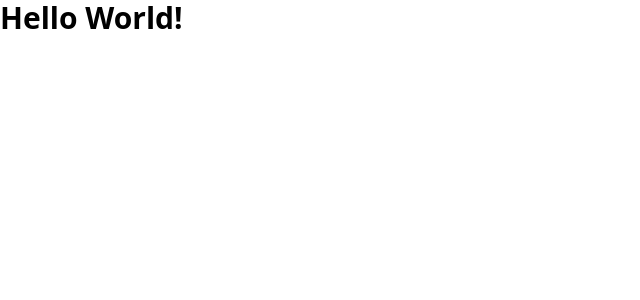
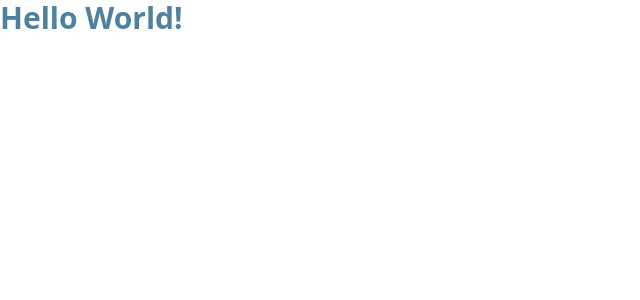
Before and after one commit to barnabas-lesti/react-sandbox, a React (Vite) app: page / in a window 1280 px wide. Shown: the top 300 px of the page, without its empty margins (0-640 px from the left). Built offline with nearby package versions, Linux system fonts and the light colour scheme.

Commit message:
feature(*): add module css type definition generator

```diff
--- a/eslint.config.js
+++ b/eslint.config.js
@@ -180,7 +180,7 @@ const TYPESCRIPT_ESLINT_CONFIG = typescriptEslint.config(
  * @type {import('eslint').Linter.Config[]}
  */
 export default [
-  { ignores: ["dist/**"] },
+  { ignores: ["dist/**", "**/*.css.d.ts"] },
   ...ESLINT_CONFIG,
   ...TYPESCRIPT_ESLINT_CONFIG,
   ...IMPORTS_ESLINT_CONFIG,
--- /dev/null
+++ b/src/App.module.css
@@ -0,0 +1,3 @@
+.header {
+  color: rgb(77, 129, 158);
+}
--- a/src/App.tsx
+++ b/src/App.tsx
@@ -1,7 +1,11 @@
+import clsx from "clsx";
+
+import styles from "./App.module.css";
+
 export function App() {
   return (
     <>
-      <h1 className="text-3xl font-bold">Hello World!</h1>
+      <h1 className={clsx(styles.header, "text-3xl font-bold")}>Hello World!</h1>
     </>
   );
 }
```
Also changed, not shown: package.json (+6 -3 lines), 2 other files (tests, documents, lock files or other folders).
